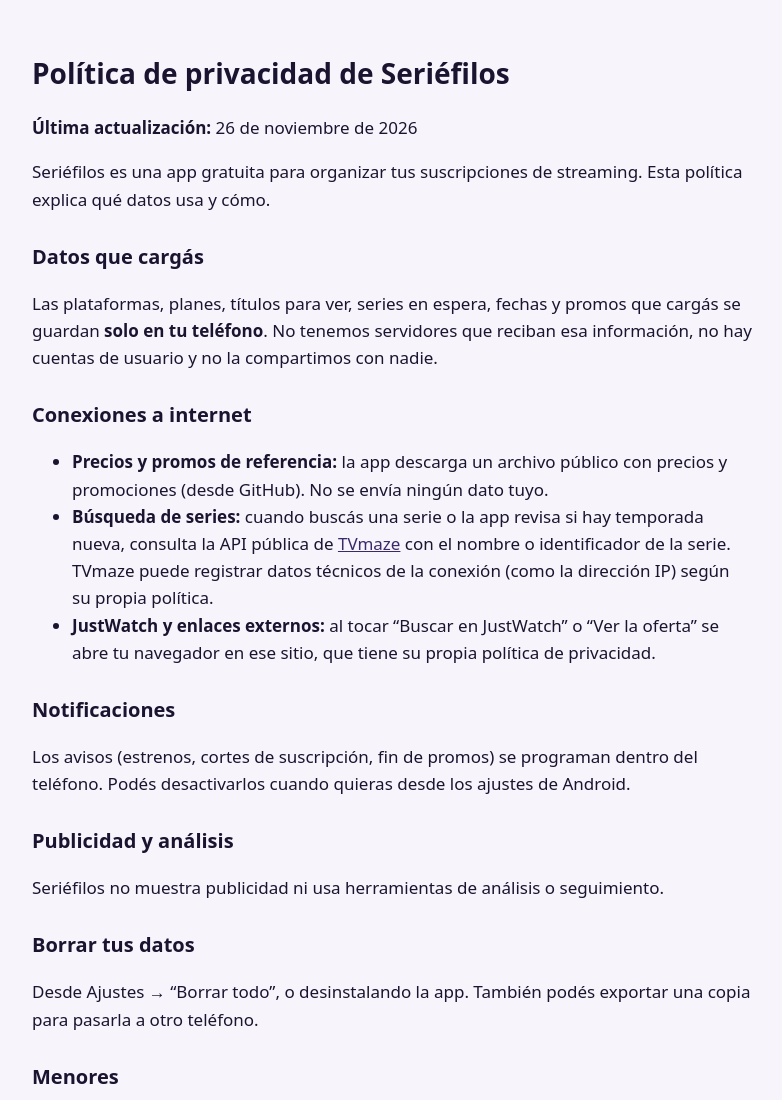
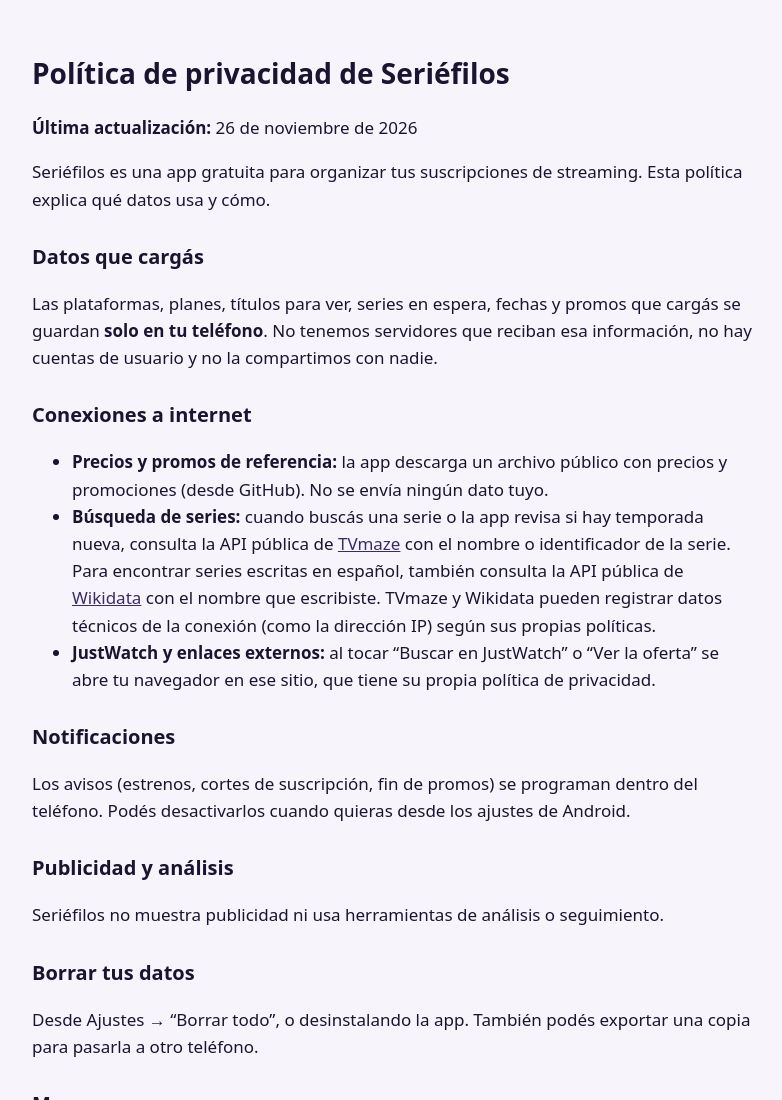
Before and after one commit to aleknot696/Seriefilos, a website: page docs/privacidad.html in a window 1280 px wide. Shown: the top 1100 px of the page, without its empty margins (248-1030 px from the left). Drawn offline with Linux system fonts and the light colour scheme.

Commit message:
Política de privacidad: mencionar la consulta a Wikidata
Co-Authored-By: Claude Opus 5.5 <noreply@anthropic.com>
Claude-Session: https://claude.ai/code/session_01NWEy1XhwF1caQMpcJ7ygXe

```diff
--- a/docs/privacidad.html
+++ b/docs/privacidad.html
@@ -11,7 +11,7 @@
 <h2>Conexiones a internet</h2>
 <ul>
 <li><b>Precios y promos de referencia:</b> la app descarga un archivo público con precios y promociones (desde GitHub). No se envía ningún dato tuyo.</li>
-<li><b>Búsqueda de series:</b> cuando buscás una serie o la app revisa si hay temporada nueva, consulta la API pública de <a href="https://www.tvmaze.com">TVmaze</a> con el nombre o identificador de la serie. TVmaze puede registrar datos técnicos de la conexión (como la dirección IP) según su propia política.</li>
+<li><b>Búsqueda de series:</b> cuando buscás una serie o la app revisa si hay temporada nueva, consulta la API pública de <a href="https://www.tvmaze.com">TVmaze</a> con el nombre o identificador de la serie. Para encontrar series escritas en español, también consulta la API pública de <a href="https://www.wikidata.org">Wikidata</a> con el nombre que escribiste. TVmaze y Wikidata pueden registrar datos técnicos de la conexión (como la dirección IP) según sus propias políticas.</li>
 <li><b>JustWatch y enlaces externos:</b> al tocar “Buscar en JustWatch” o “Ver la oferta” se abre tu navegador en ese sitio, que tiene su propia política de privacidad.</li>
 </ul>
 <h2>Notificaciones</h2>
```
